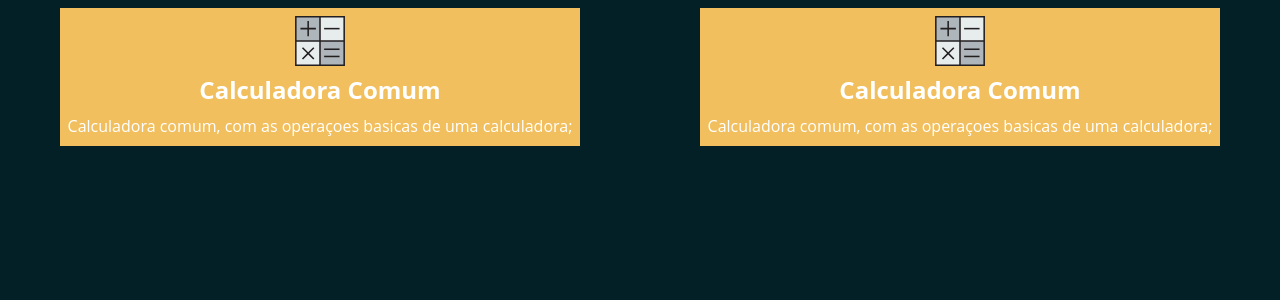
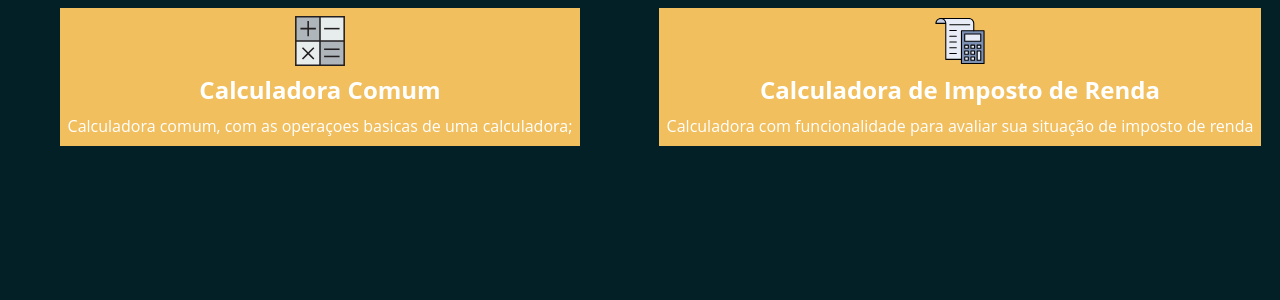
Before and after one commit to Ronaldjga/calculadora, a Next.js app: page / in a window 1280 px wide. Shown: the top 300 px of the page. Built offline with nearby package versions, Linux system fonts and the light colour scheme.

Commit message:
IncomeTaxCalculator
add a new page, Income tax calculator and config.

```diff
--- /dev/null
+++ b/pages/incomeTaxCalculator.js
@@ -0,0 +1,18 @@
+import react from "react"
+import next from "next"
+
+export default function incomeTaxCalculator() {
+    return (
+        <html lang="pt-BR">
+            <head>
+                <meta charset="UTF-8"/>
+                <meta http-equiv="X-UA-Compatible" content="IE=edge"/>
+                <meta name="viewport" content="width=device-width, initial-scale=1.0"/>
+                <title>Calculadora de Imposto de renda</title>
+            </head>
+            <body className="bg-darkBluePrimary">
+
+            </body>
+        </html>
+    )
+}
--- a/pages/index.js
+++ b/pages/index.js
@@ -1,7 +1,7 @@
 import { ReactDOM } from "react"
 import React from "react"
 import next from "next"
-import { CommonCalculatorBanner } from "../src/components/commonCalculatorBanner"
+import { CommonCalculatorBanner, IncomeTaxCalculatorBanner } from "../src/components/calculatorBanner"
 
 
 function HomePage() {
@@ -14,7 +14,7 @@ function HomePage() {
             </div>
             <div className="w-full h-full bg-darkBluePrimary flex flex-col items-center p-2">
                 <section>
-                    <CommonCalculatorBanner></CommonCalculatorBanner>
+                    <IncomeTaxCalculatorBanner></IncomeTaxCalculatorBanner>
                 </section>
             </div>
         </>
--- a/src/components/commonCalculatorBanner.js
+++ b/src/components/calculatorBanner.js
@@ -2,6 +2,7 @@ import React from "react"
 import Image from "next/image"
 import { useRouter } from "next/router"
 import commonCalculatorIcon from "./img/commonCalculator.svg"
+import incomeTaxCalculatorIcon from "./img/incomeTaxCalculator.svg"
 
 export function CommonCalculatorBanner() {
     const routes = useRouter()
@@ -15,3 +16,16 @@ export function CommonCalculatorBanner() {
         </button>
     )
 }
+
+export function IncomeTaxCalculatorBanner() {
+    const routes = useRouter()
+    return (
+        <button type="button" onClick={()=> {routes.push(`/incomeTaxCalculator`)}}>
+            <div className="min-w-[300px] bg-yelloPrimary p-2 flex flex-col gap-2">
+                <Image width={'50px'} height={'50px'} src={incomeTaxCalculatorIcon} />
+                <h2 className="text-white font-bold text-2xl">Calculadora de Imposto de Renda</h2>
+                <p className="text-white">Calculadora  com funcionalidade para avaliar sua situação de imposto de renda</p>
+            </div>
+        </button>
+    )
+}
```
Also changed, not shown: src/components/img/incomeTaxCalculator.svg (added).
